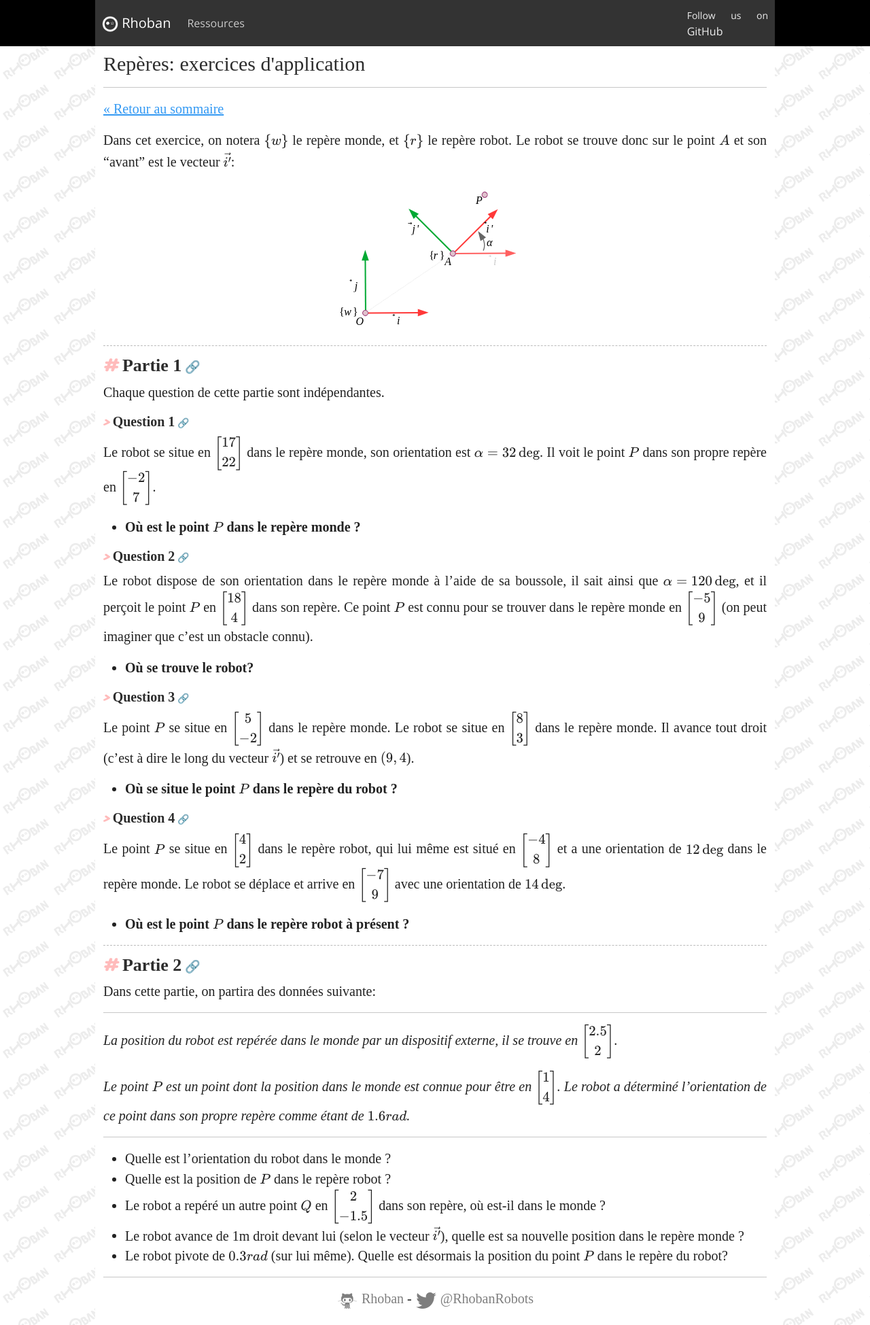
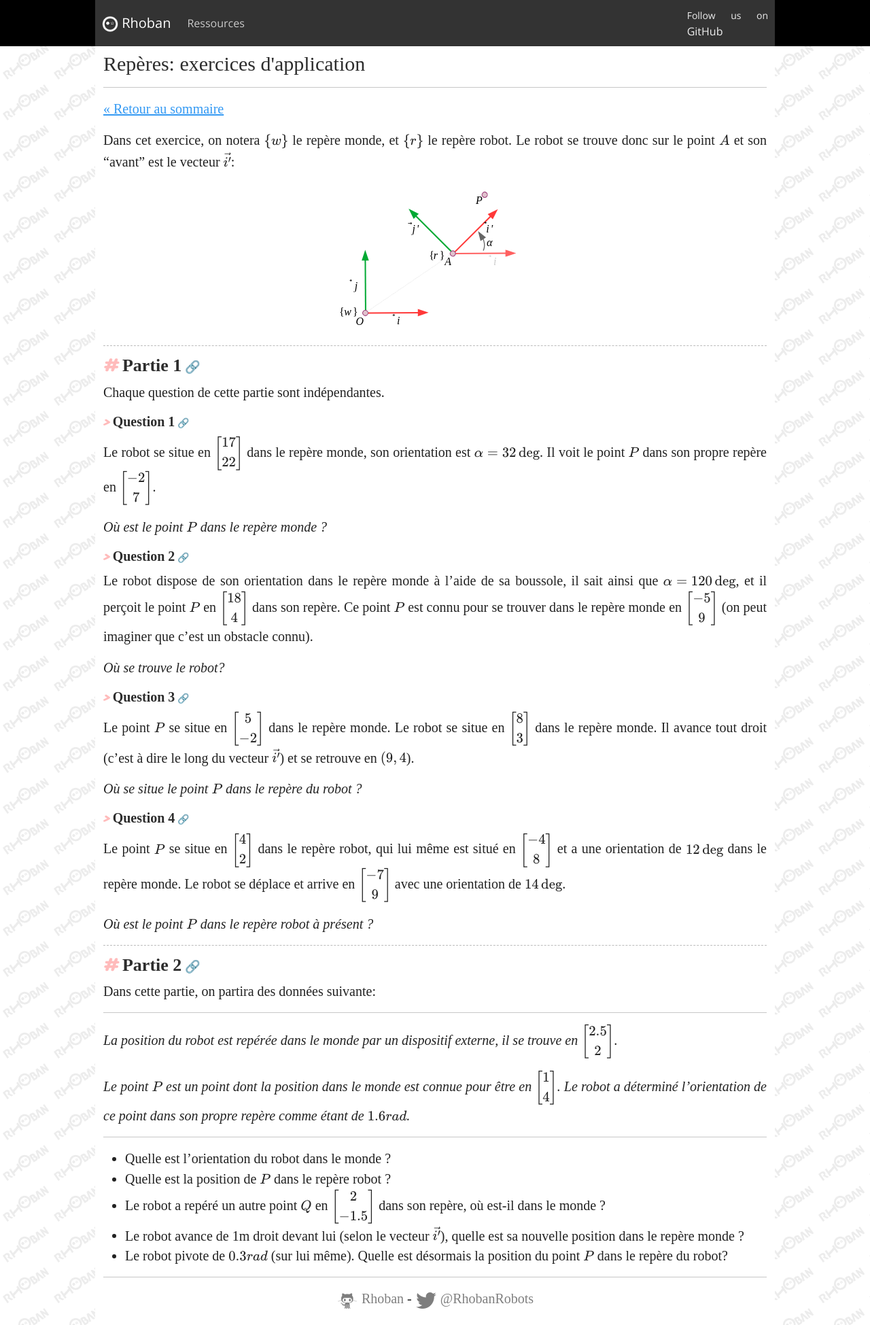
Before and after one commit to Rhoban/rhoban.github.io, a Jekyll site: the page built from reperes/ex_reperes.md, in a window 1280 px wide. Shown: the whole page at 68% size. Built offline with Jekyll 4.4.1, drawn with Linux system fonts in a browser that asks for light colours; some web fonts are replaced; formulas are drawn with MathJax 3.

Commit message:
Emphasis on question

```diff
--- a/reperes/ex_reperes.md
+++ b/reperes/ex_reperes.md
@@ -21,7 +21,8 @@
 
 Le robot se situe en $$\begin{bmatrix} 17 \\ 22 \end{bmatrix}$$ dans le repère monde, son orientation est $$\alpha = 32 \deg$$.
 Il voit le point $$P$$ dans son propre repère en $$\begin{bmatrix} -2 \\ 7 \end{bmatrix}$$.
-* **Où est le point $$P$$ dans le repère monde ?**
+
+*Où est le point $$P$$ dans le repère monde ?*
 
 ## Question 2
 
@@ -30,7 +31,7 @@
 Ce point $$P$$ est connu pour se trouver dans le repère monde en $$\begin{bmatrix} -5 \\ 9 \end{bmatrix}$$
 (on peut imaginer que c'est un obstacle connu).
 
-* **Où se trouve le robot?**
+*Où se trouve le robot?*
 
 ## Question 3
 
@@ -38,7 +39,7 @@
 $$\begin{bmatrix} 8 \\ 3 \end{bmatrix}$$ dans le repère monde. Il avance tout droit (c'est à dire le long du
 vecteur $$\vec{i'}$$) et se retrouve en $$(9, 4$$).
 
-* **Où se situe le point $$P$$ dans le repère du robot ?**
+*Où se situe le point $$P$$ dans le repère du robot ?*
 
 ## Question 4
 
@@ -46,7 +47,7 @@
 $$\begin{bmatrix} -4 \\ 8 \end{bmatrix}$$ et a une orientation de $$12 \deg$$ dans le repère monde. Le robot se déplace et arrive
 en $$\begin{bmatrix} -7 \\ 9 \end{bmatrix}$$ avec une orientation de $$14 \deg$$.
 
-* **Où est le point $$P$$ dans le repère robot à présent ?**
+*Où est le point $$P$$ dans le repère robot à présent ?*
 
 # Partie 2
 
```
